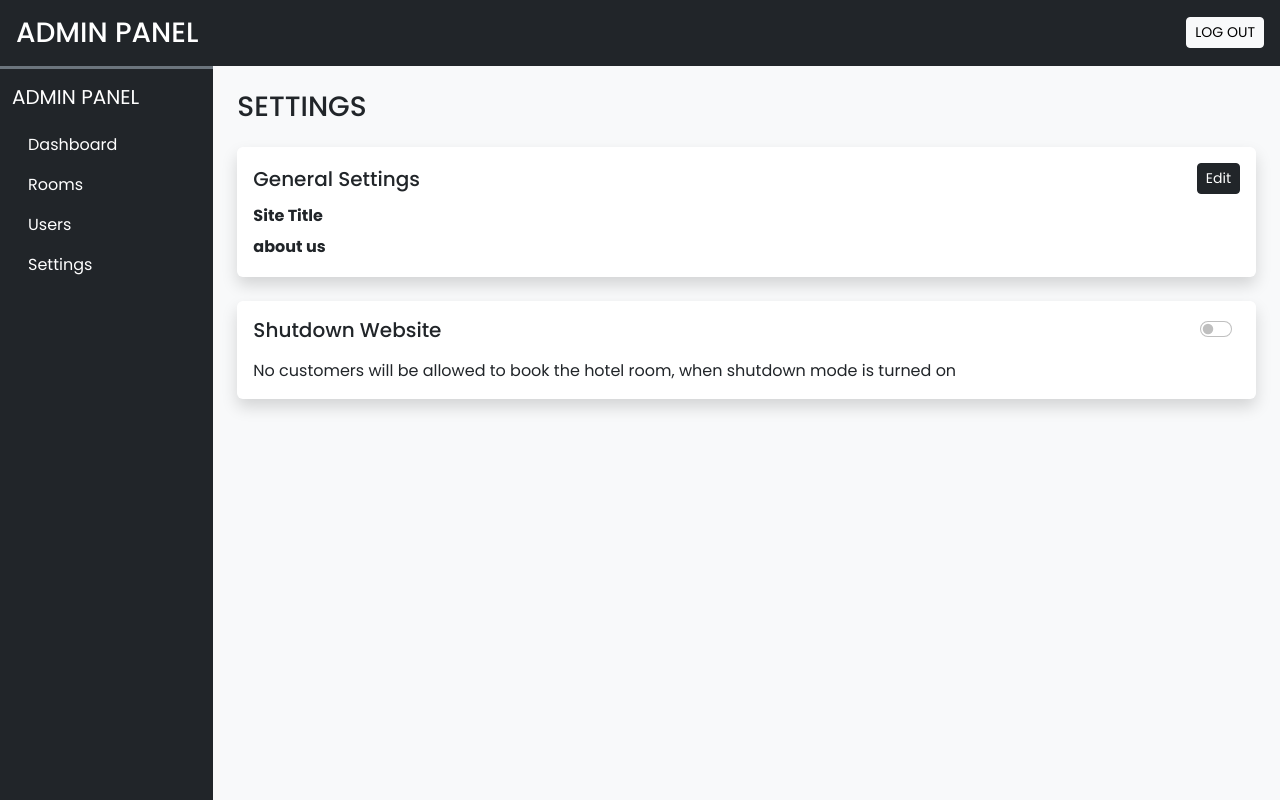
After one commit to LnzMigll14/hotel-management-system, a PHP site: page /admin/settings.php in a window 1280 px wide. The commit adds this page. Run offline with PHP 8.4, Linux system fonts and the light colour scheme; the visitor is signed in with stand-in values (Sample User, id 1); data that the repository does not hold is empty; some libraries are stand-ins or nearby versions.

Commit message:
Making progress by adding new features and fixed some bugs

```diff
--- /dev/null
+++ b/admin/ajax/settings_crud.php
@@ -0,0 +1,41 @@
+    <?php
+
+        require('../inc/db_config.php');
+        require('../inc/essentials.php');
+        adminLogin();
+
+        if(isset($_POST['get_general']))
+        {
+            $q = "SELECT * FROM `settings_admin` WHERE `sr_no`=?";
+            $values = [1];
+            $res = select($q,$values,"i");
+            $data = mysqli_fetch_assoc($res);
+            $json_data = json_encode($data);
+            echo $json_data;
+        }
+
+
+        if(isset($_POST['upd_general']))
+        {
+            $frm_data = filteration($_POST);
+
+
+            $q = "UPDATE `settings_admin` SET `site_title`=?,`site_about`=? WHERE `sr_no`=?";
+            $values =  [$frm_data['site_title'],$frm_data['site_about'],1];
+            $res = update($q,$values,'ssi');
+            echo $res;
+        }
+
+
+        if(isset($_POST['upd_shutdown']))
+        {
+            $frm_data = ($_POST['upd_shutdown']==0) ? 1 : 0;
+
+
+            $q = "UPDATE `settings_admin` SET `shutdown`=? WHERE `sr_no`=?";
+            $values =  [$frm_data,1];
+            $res = update($q,$values,'ii');
+            echo $res;
+        }
+
+    ?>
--- a/admin/css/common.css
+++ b/admin/css/common.css
@@ -61,7 +61,7 @@ input[type="number"] {
 
 .custom-alert {
   position: fixed;
-  top: 25px;
+  top: 80px;
   right: 25px;
 }
 
--- a/admin/dashboard.php
+++ b/admin/dashboard.php
@@ -32,9 +32,6 @@
             </div>
 
 
-
-
-
             <?php require('inc/scripts.php'); ?>
         </body>
 
--- a/admin/inc/db_config.php
+++ b/admin/inc/db_config.php
@@ -62,4 +62,25 @@ function select($sql, $values, $datatypes)
     }
 }
 
+function update($sql, $values, $datatypes)
+{
+    $con = $GLOBALS['con'];
+    if ($stmt = mysqli_prepare($con, $sql)) {
+
+        mysqli_stmt_bind_param($stmt, $datatypes, ...$values);
+
+        if (mysqli_stmt_execute($stmt)){
+            $res = mysqli_stmt_affected_rows($stmt);
+            mysqli_stmt_close($stmt);
+            return $res;
+        } else {
+
+            die("Query cannot be executed - Update");
+        }
+    } else {
+
+        die("Query cannot be prepared - Update");
+    }
+}
+
 ?>
--- a/admin/inc/header.php
+++ b/admin/inc/header.php
@@ -24,7 +24,7 @@
                                     <a class="nav-link text-white" href="#">Users</a>
                                 </li>
                                 <li class="nav-item">
-                                    <a class="nav-link text-white" href="#">Settings</a>
+                                    <a class="nav-link text-white" href="settings.php">Settings</a>
                                 </li>
 
                             </ul>
--- a/admin/inc/scripts.php
+++ b/admin/inc/scripts.php
@@ -3,3 +3,18 @@
     integrity="sha384-kenU1KFdBIe4zVF0s0G1M5b4hcpxyD9F7jL+jjXkk+Q2h455rYXK/7HAuoJl+0I4"
     crossorigin="anonymous">
 </script>
+
+
+<script>
+    function alert(type,msg){
+        let bs_class = (type == 'success') ? 'alert-success' : 'alert-danger';
+        let element = document.createElement("div");
+        element.innerHTML = `
+        <div class="alert ${bs_class} alert-dismissible fade show custom-alert" role="alert">
+            <strong class="me-3">${msg}</strong>
+            <button type="button" class="btn-close" data-bs-dismiss="alert" aria-label="Close"></button>
+        </div>
+        `;
+        document.body.append(element);
+    }
+</script>
--- /dev/null
+++ b/admin/settings.php
@@ -0,0 +1,207 @@
+    <?php
+    require('inc/essentials.php');
+    adminLogin();
+
+    ?>
+
+
+    <!DOCTYPE html>
+    <html lang="en">
+
+    <head>
+        <meta charset="UTF-8">
+        <meta http-equiv="X-UA-Compatible" content="IE=edge">
+        <meta name="viewport" content="width=device-width, initial-scale=1.0">
+        <title>Admin Panel - Settings</title>
+        <?php require('inc/links.php'); ?>
+
+    </head>
+
+    <body class="bg-light">
+        <?php require('inc/header.php'); ?>
+
+
+
+        <div class="container-fluid" id="main-content">
+            <div class="row">
+                <div class="col-lg-10 ms-auto p-4 overflow-hidden">
+                    <h3 class="mb-4">SETTINGS</h3>
+
+                    <!-- General settings section -->
+                    <div class="card border-0 shadow mb-4">
+                        <div class="card-body">
+                            <div class="d-flex align-items-center justify-content-between mb-3">
+                                <h5 class="card-title m-0">General Settings</h5>
+                                <button type="button" class="btn btn-dark shadow-none btn-sm" data-bs-toggle="modal" data-bs-target="#general-s">
+                                    Edit
+                                </button>
+                            </div>
+                            <h6 class="card-subtitle mb-1 fw-bold">Site Title</h6>
+                            <p class="card-text" id="site_title"></p>
+                            <h6 class="card-subtitle mb-1 fw-bold">about us</h6>
+                            <p class="card-text" id="site_about"></p>
+                        </div>
+                    </div>
+
+                    <!-- General settings modal -->
+                    <div class="modal fade" id="general-s" data-bs-backdrop="static" data-bs-keyboard="true" tabindex="-1" aria-labelledby="staticBackdropLabel" aria-hidden="true">
+                        <div class="modal-dialog">
+                            <form>
+                                <div class="modal-content">
+                                    <div class="modal-header">
+                                        <h5 class="modal-title">General Settings</h5>
+                                    </div>
+                                    <div class="modal-body">
+                                        <div class="mb-3">
+                                            <label class="form-label">Site Title</label>
+                                            <input type="text" name="site_title" id="site_title_inp" class="form-control shadow-none" />
+                                        </div>
+                                        <div class="mb-3">
+                                            <label for="exampleFormControlTextarea1" class="form-label">About Us</label>
+                                            <textarea id="site_about_inp" name="site_about"
+                                                class="form-control shadow-none"
+                                                rows="6"></textarea>
+                                        </div>
+                                    </div>
+
+                                    <div class="modal-footer">
+                                        <button type="button" onclick="site_title.value = general_data.site_title, site_about.value = general_data.site_about" class="btn btn-secondary" data-bs-dismiss="modal">CANCEL</button>
+                                        <button type="button" onclick="upd_general(site_title.value,site_about.value)" class="btn custom-bg text-white shadow-none">SUBMIT</button>
+                                    </div>
+                                </div>
+                            </form>
+
+                        </div>
+                    </div>
+
+                    <!-- Shutdown Section -->
+                    <div class="card border-0 shadow mb-4">
+                        <div class="card-body">
+                            <div class="d-flex align-items-center justify-content-between mb-3">
+                                <h5 class="card-title m-0">Shutdown Website</h5>
+                                <div class="form-check form-switch">
+                                    <form>
+                                        <input onchange="upd_shutdown(this.value)" class="form-check-input" type="checkbox" id="shutdown-toggle">
+                                    </form>
+                                </div>
+                            </div>
+                            <p class="card-text">
+                                No customers will be allowed to book the hotel room, when shutdown mode is turned on
+                            </p>
+                        </div>
+                    </div>
+
+
+
+
+
+
+                </div>
+            </div>
+        </div>
+
+
+        <?php require('inc/scripts.php'); ?>
+
+        <script>
+            let general_data;
+
+            function get_general() {
+                let site_title = document.getElementById('site_title');
+                let site_about = document.getElementById('site_about');
+
+                let site_title_inp = document.getElementById('site_title_inp');
+                let site_about_inp = document.getElementById('site_about_inp');
+
+                let shutdown_toggle = document.getElementById('shutdown-toggle');
+
+                let xhr = new XMLHttpRequest();
+
+                xhr.open("POST", "ajax/settings_crud.php", true);
+                xhr.setRequestHeader('Content-Type', 'application/x-www-form-urlencoded');
+
+                xhr.onload = function() {
+                    general_data = JSON.parse(this.responseText);
+
+                    site_title.innerText = general_data.site_title;
+                    site_about.innerText = general_data.site_about;
+
+                    site_title_inp.value = general_data.site_title;
+                    site_about_inp.value = general_data.site_about;
+
+                    if (general_data.shutdown == 0) {
+                        shutdown_toggle.checked = false;
+                        shutdown_toggle.value = 0;
+                    } else {
+                        shutdown_toggle.checked = true;
+                        shutdown_toggle.value = 1;
+                    }
+
+                }
+
+
+                xhr.send('get_general');
+            }
+
+            function upd_general(site_title_val, site_about_val) {
+                let xhr = new XMLHttpRequest();
+
+                xhr.open("POST", "ajax/settings_crud.php", true);
+                xhr.setRequestHeader('Content-Type', 'application/x-www-form-urlencoded');
+
+                xhr.onload = function() {
+
+                    var myModal = document.getElementById('general-s');
+                    var modal = bootstrap.Modal.getInstance(myModal);
+                    modal.hide();
+
+                    if (this.responseText == 1) {
+                        alert('Success', 'Changes saved!');
+                        get_general();
+
+                    } else {
+                        alert('Error', 'No changes saved!');
+                    }
+
+
+
+                }
+
+
+                xhr.send('site_title=' + site_title_val + '&site_about=' + site_about_val + '&upd_general');
+            }
+
+            function upd_shutdown(val) {
+                let xhr = new XMLHttpRequest();
+
+                xhr.open("POST", "ajax/settings_crud.php", true);
+                xhr.setRequestHeader('Content-Type', 'application/x-www-form-urlencoded');
+
+                xhr.onload = function() {
+
+                    if (this.responseText == 1 && general_data.shutdown==0)
+                    {
+                        alert('Success', 'Site has been shut down!');
+
+                    }
+                    else
+                    {
+                        alert('Success', 'Shutdown mode turned off!');
+                    }
+                    get_general();
+
+
+                }
+
+
+                xhr.send('upd_shutdown='+val);
+            }
+
+            window.onload = function() {
+                get_general();
+            }
+        </script>
+
+    </body>
+
+    </html>
```
Also changed, not shown: inc/footer.php (+1 -8 lines).
